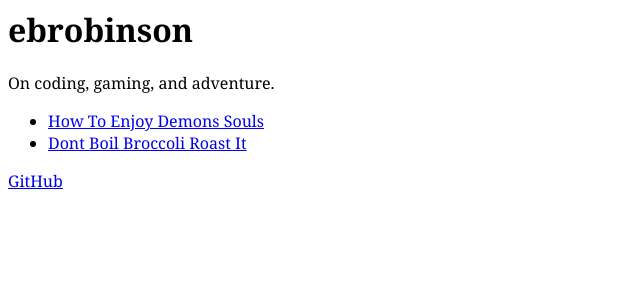
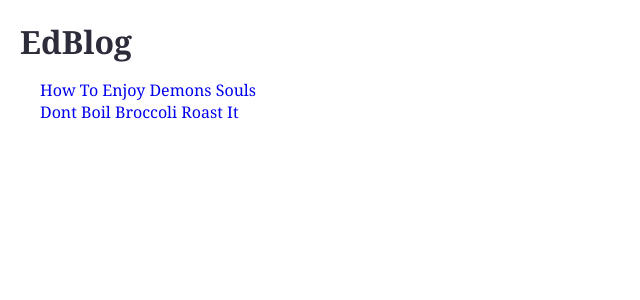
Before and after one commit to anotheredward/anotheredward.github.io, a Jekyll site: the page built from index.html, in a window 1280 px wide. Shown: the top 300 px of the page, without its empty margins (0-640 px from the left). Built offline with Jekyll 4.4.1, drawn with Linux system fonts in a browser that asks for light colours.

Commit message:
Removed elements, restyled, renamed to EdBlog

```diff
--- a/_layouts/default.html
+++ b/_layouts/default.html
@@ -2,21 +2,42 @@
 <!doctype html>
 <html>
   <head>
-    <title>ebrobinson</title>
+    <title>EdBlog</title>
     <link href='http://fonts.googleapis.com/css?family=Noto+Serif:400,400italic,700' rel='stylesheet' type='text/css'>
     <style>
-      * { font-family: 'Noto serif', serif; }
+* {
+	font-family:'Noto serif', serif;
+}
+
+body {
+	color:#2C2C3A;
+	margin:0;
+}
+
+.post {
+  padding: 0 0 0 20px;
+}
+
+header h1 {
+	margin:0;
+	padding:20px 0 0 20px;
+}
+
+a:link {
+	text-decoration:none;
+}
+
+li {
+	display:block;
+}
     </style>
   </head>
   <body>
     <header>
-    <h1>ebrobinson</h1>
+    <h1>EdBlog</h1>
     </header>
     <section>
     {{ content }}
     </section>
-    <footer>
-    <p><a href="https://github.com/ebrobinson">GitHub</a></p>
-    </footer>
   </body>
 </html>
--- a/_layouts/post.html
+++ b/_layouts/post.html
@@ -3,6 +3,6 @@ layout: default
 ---
 <h1>{{ page.title }}</h1>
 <p>{{ page.date | date: "%-d %B %Y" }}</p>
-<div>
+<div class="post">
 	{{ content }}
 </div>
--- a/index.html
+++ b/index.html
@@ -2,7 +2,6 @@
 layout: default
 title: Home
 ---
-<p>On coding, gaming, and adventure.</p>
 <ul>
 	{% for post in site.posts %}
 		<li><a href="{{ post.url }}">{{ post.title }}</a></li>
```
Also changed, not shown: 2 other files.
